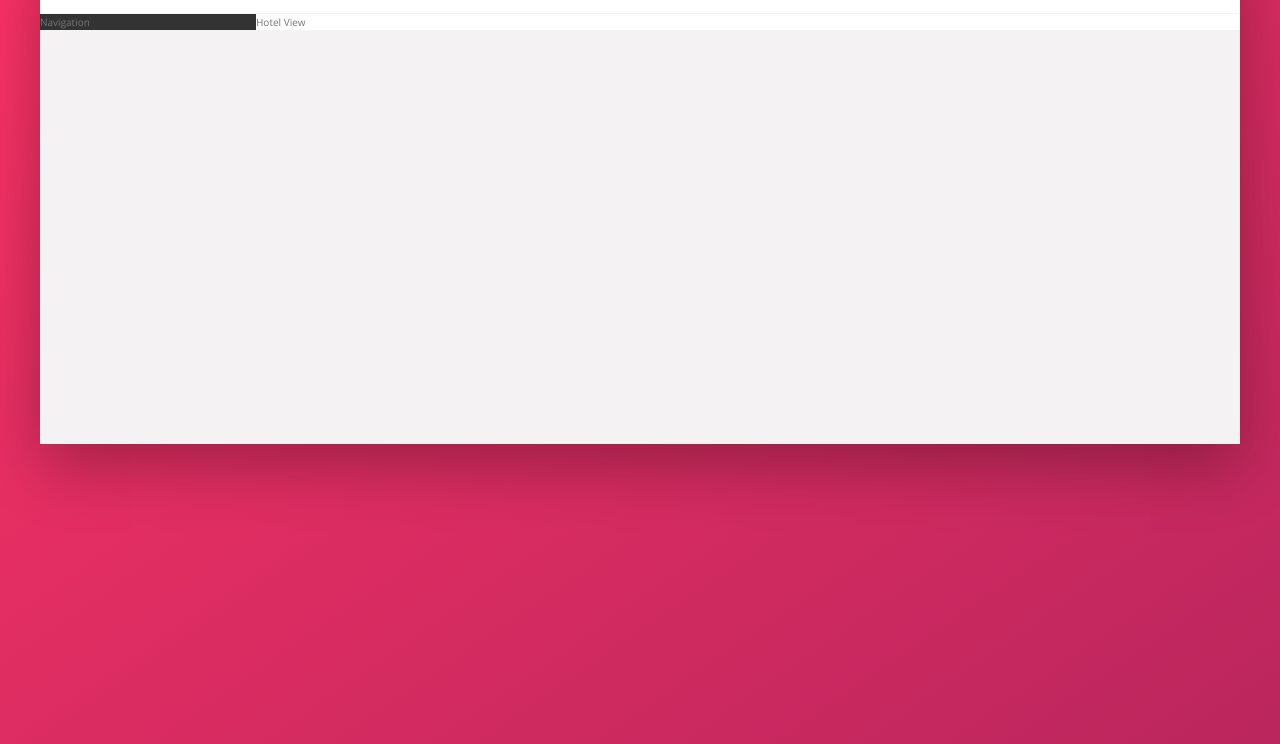
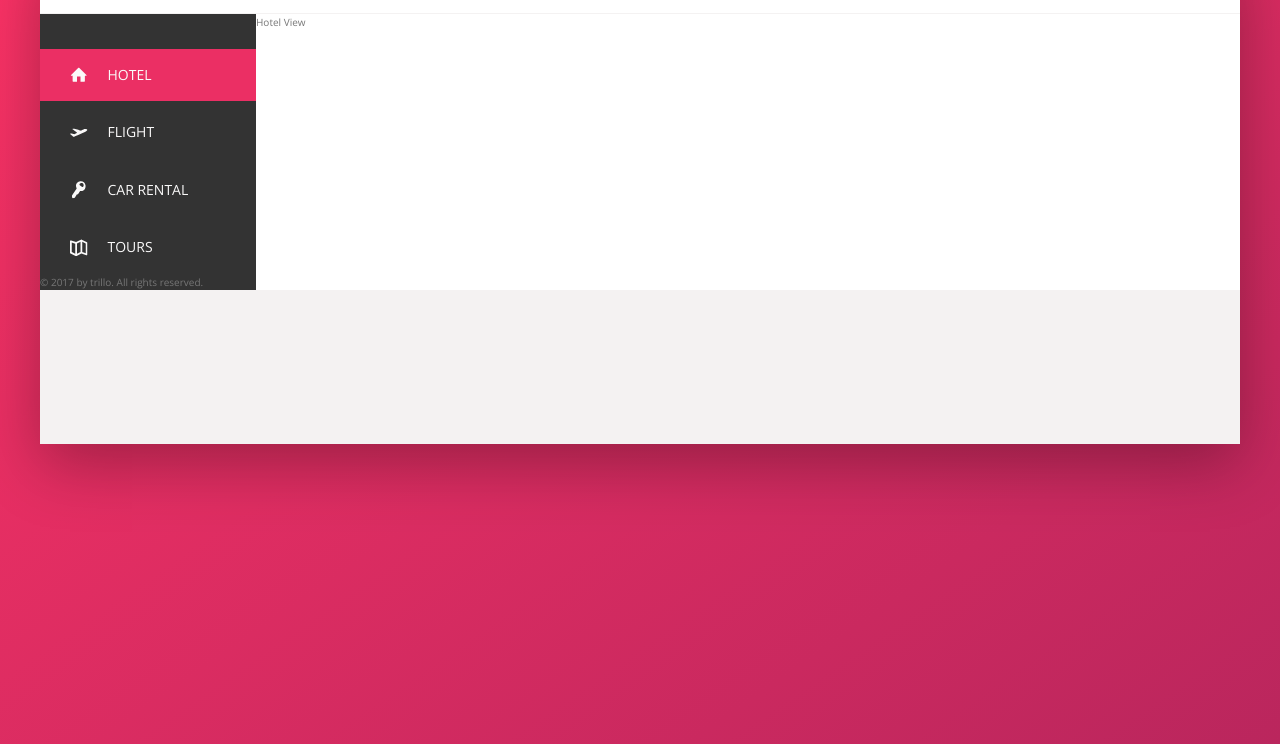
Before and after one commit to LordPrinz/Trillo, a website: page index.html in a window 1280 px wide. Shown: the part 136-880 px from the top of the page. Drawn offline with nearby package versions, Linux system fonts and the light colour scheme; files that its build step writes are made by us from their sources.

Commit message:
Creating sidebar

```diff
--- a/index.html
+++ b/index.html
@@ -45,7 +45,44 @@
             </nav>
         </header>
         <div class="content">
-            <nav class="sidebar">Navigation</nav>
+            <nav class="sidebar">
+                <ul class="side-nav">
+                    <li class="side-nav__item side-nav__item--active">
+                        <a href="#" class="side-nav__link">
+                            <svg class="side-nav__icon">
+									<use xlink:href="img/sprite.svg#icon-home"></use>
+								</svg>
+                            <span>Hotel</span>
+                        </a>
+                    </li>
+                    <li class="side-nav__item">
+                        <a href="#" class="side-nav__link">
+                            <svg class="side-nav__icon">
+									<use xlink:href="img/sprite.svg#icon-aircraft-take-off"></use>
+								</svg>
+                            <span>Flight</span>
+                        </a>
+                    </li>
+                    <li class="side-nav__item">
+                        <a href="#" class="side-nav__link">
+                            <svg class="side-nav__icon">
+									<use xlink:href="img/sprite.svg#icon-key"></use>
+								</svg>
+                            <span>Car rental</span>
+                        </a>
+                    </li>
+                    <li class="side-nav__item">
+                        <a href="#" class="side-nav__link">
+                            <svg class="side-nav__icon">
+									<use xlink:href="img/sprite.svg#icon-map"></use>
+								</svg>
+                            <span>Tours</span>
+                        </a>
+                    </li>
+                </ul>
+
+                <div class="legal">&copy; 2017 by trillo. All rights reserved.</div>
+            </nav>
             <main class="hotel-view">Hotel View</main>
         </div>
     </div>
--- a/sass/_components.scss
+++ b/sass/_components.scss
@@ -90,3 +90,52 @@
         margin-right: 1rem;
     }
 }
+
+.side-nav {
+    font-size: 1.4rem;
+    list-style: none;
+    margin-top: 3.5rem;
+    &__item {
+        position: relative;
+        &:not(:last-child) {
+            margin-bottom: 0.5rem;
+        }
+    }
+    &__item::before {
+        content: "";
+        position: absolute;
+        top: 0;
+        left: 0;
+        height: 100%;
+        width: 3px;
+        background-color: var(--color-primary);
+        transform: scaleY(0);
+        transition: transform 0.2s, width 0.4s cubic-bezier(1, 0, 0, 1) 0.2s, background-color 0.1s;
+    }
+    &__item:hover::before,
+    &__item--active::before {
+        transform: scaleY(1);
+        width: 100%;
+    }
+    &__item:active::before {
+        background-color: var(--color-primary-light);
+    }
+    &__link:link,
+    &__link:visited {
+        color: var(--color-grey-light-1);
+        text-decoration: none;
+        text-transform: uppercase;
+        display: block;
+        padding: 1.5rem 3rem;
+        position: relative;
+        z-index: 10;
+        display: flex;
+        align-items: center;
+    }
+    &__icon {
+        width: 1.75rem;
+        height: 1.75rem;
+        margin-right: 2rem;
+        fill: currentColor;
+    }
+}
```
Also changed, not shown: css/main.css.
